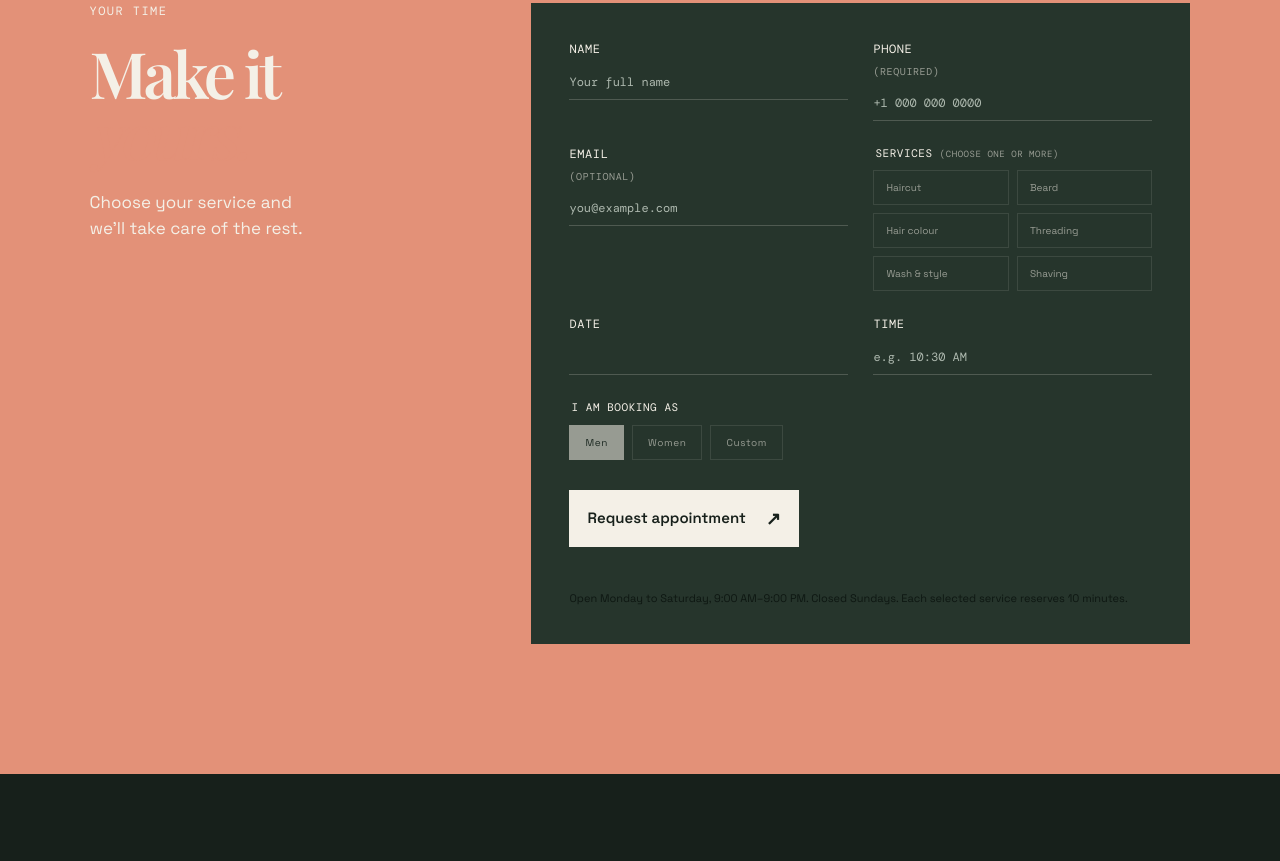
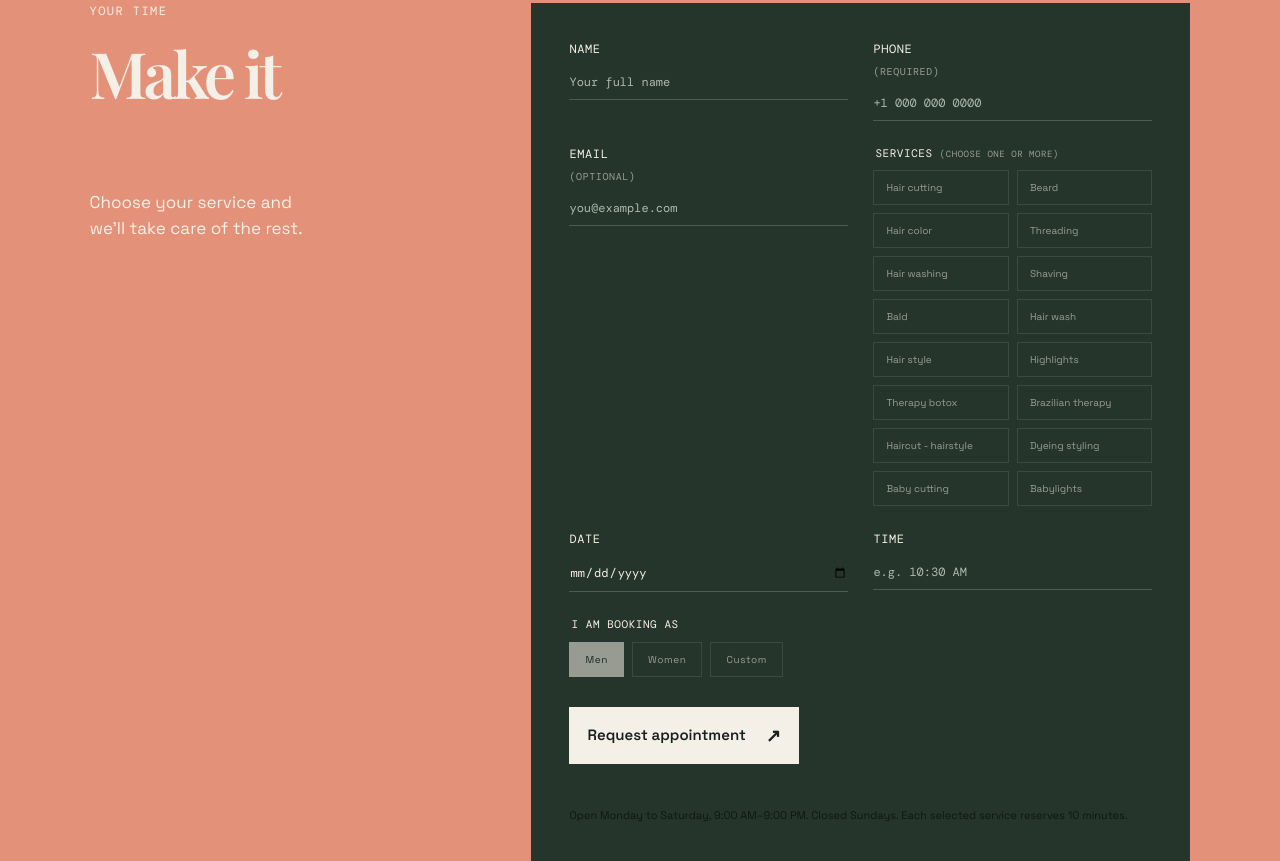
Before and after one commit to zainking1122/mySalon, a website: page public/index.html in a window 1280 px wide. Shown: the part 2008-2869 px from the top of the page. Drawn offline with nearby package versions, Linux system fonts and the light colour scheme; no server answers.

Commit message:
services returned

```diff
--- a/public/index.html
+++ b/public/index.html
@@ -266,10 +266,30 @@
                 name="email"
                 type="email"
                 placeholder="you@example.com" /></label
-            ><fieldset class="service-fieldset"><legend>Services <span>(choose one or more)</span></legend><div class="service-options"><label><input type="checkbox" name="service" value="Haircut"><span>Haircut</span></label><label><input type="checkbox" name="service" value="Beard"><span>Beard</span></label><label><input type="checkbox" name="service" value="Hair colour"><span>Hair colour</span></label><label><input type="checkbox" name="service" value="Threading"><span>Threading</span></label><label><input type="checkbox" name="service" value="Wash & style"><span>Wash & style</span></label><label><input type="checkbox" name="service" value="Shaving"><span>Shaving</span></label></div></fieldset>
+            ><fieldset class="service-fieldset">
+              <legend>Services <span>(choose one or more)</span></legend>
+              <div class="service-options">
+                <label><input type="checkbox" name="service" value="Hair cutting" /><span>Hair cutting</span></label>
+                <label><input type="checkbox" name="service" value="Beard" /><span>Beard</span></label>
+                <label><input type="checkbox" name="service" value="Hair color" /><span>Hair color</span></label>
+                <label><input type="checkbox" name="service" value="Threading" /><span>Threading</span></label>
+                <label><input type="checkbox" name="service" value="Hair washing" /><span>Hair washing</span></label>
+                <label><input type="checkbox" name="service" value="Shaving" /><span>Shaving</span></label>
+                <label><input type="checkbox" name="service" value="Bald" /><span>Bald</span></label>
+                <label><input type="checkbox" name="service" value="Hair wash" /><span>Hair wash</span></label>
+                <label><input type="checkbox" name="service" value="Hair style" /><span>Hair style</span></label>
+                <label><input type="checkbox" name="service" value="Highlights" /><span>Highlights</span></label>
+                <label><input type="checkbox" name="service" value="Therapy botox" /><span>Therapy botox</span></label>
+                <label><input type="checkbox" name="service" value="Brazilian therapy" /><span>Brazilian therapy</span></label>
+                <label><input type="checkbox" name="service" value="Haircut - hairstyle" /><span>Haircut - hairstyle</span></label>
+                <label><input type="checkbox" name="service" value="Dyeing styling" /><span>Dyeing styling</span></label>
+                <label><input type="checkbox" name="service" value="Baby cutting" /><span>Baby cutting</span></label>
+                <label><input type="checkbox" name="service" value="Babylights" /><span>Babylights</span></label>
+              </div>
+            </fieldset>
           </div>
           <div class="form-row">
-            <label>Date<input id="appointment-date" name="date" required type="text" /></label>
+            <label>Date<input id="appointment-date" name="date" required type="date" /></label>
             <label>Time<input name="time" type="text" required placeholder="e.g. 10:30 AM" /></label>
           </div>
           <fieldset>
```
